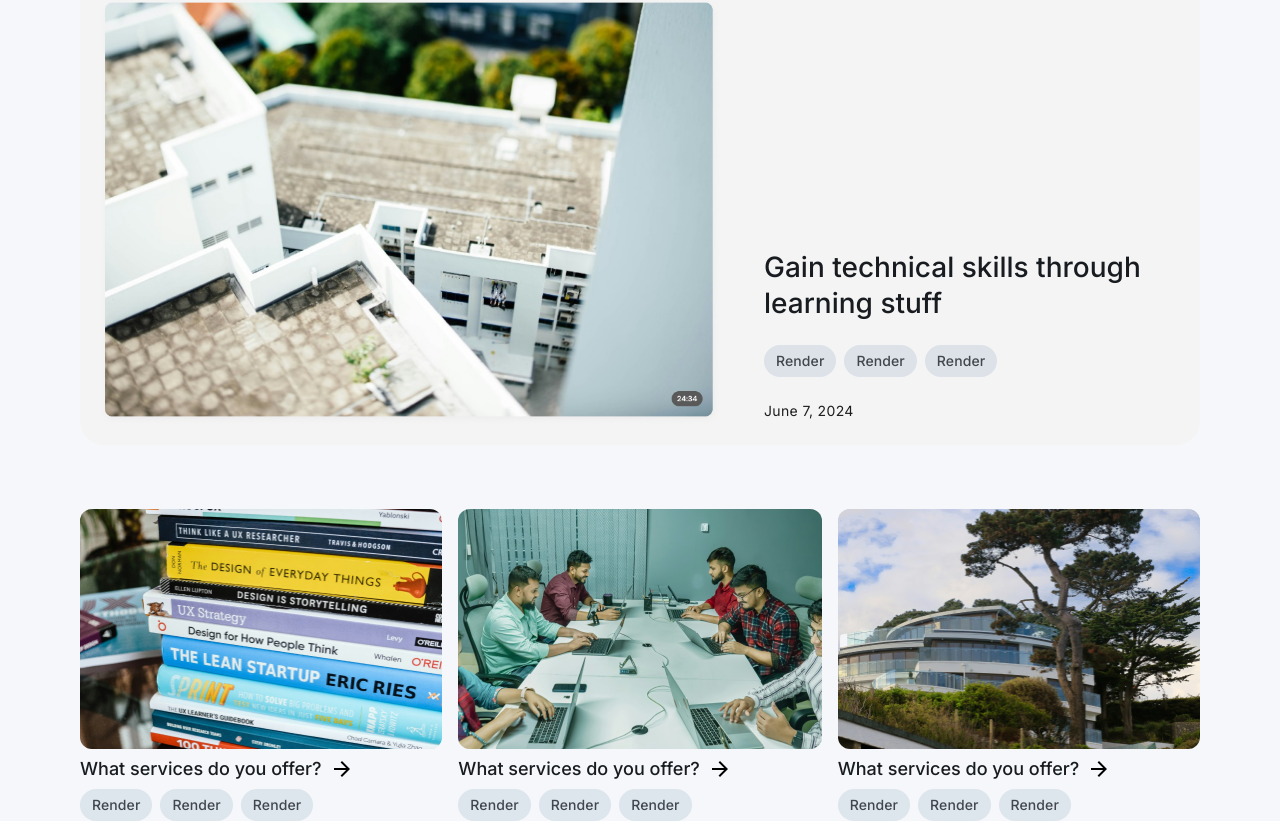
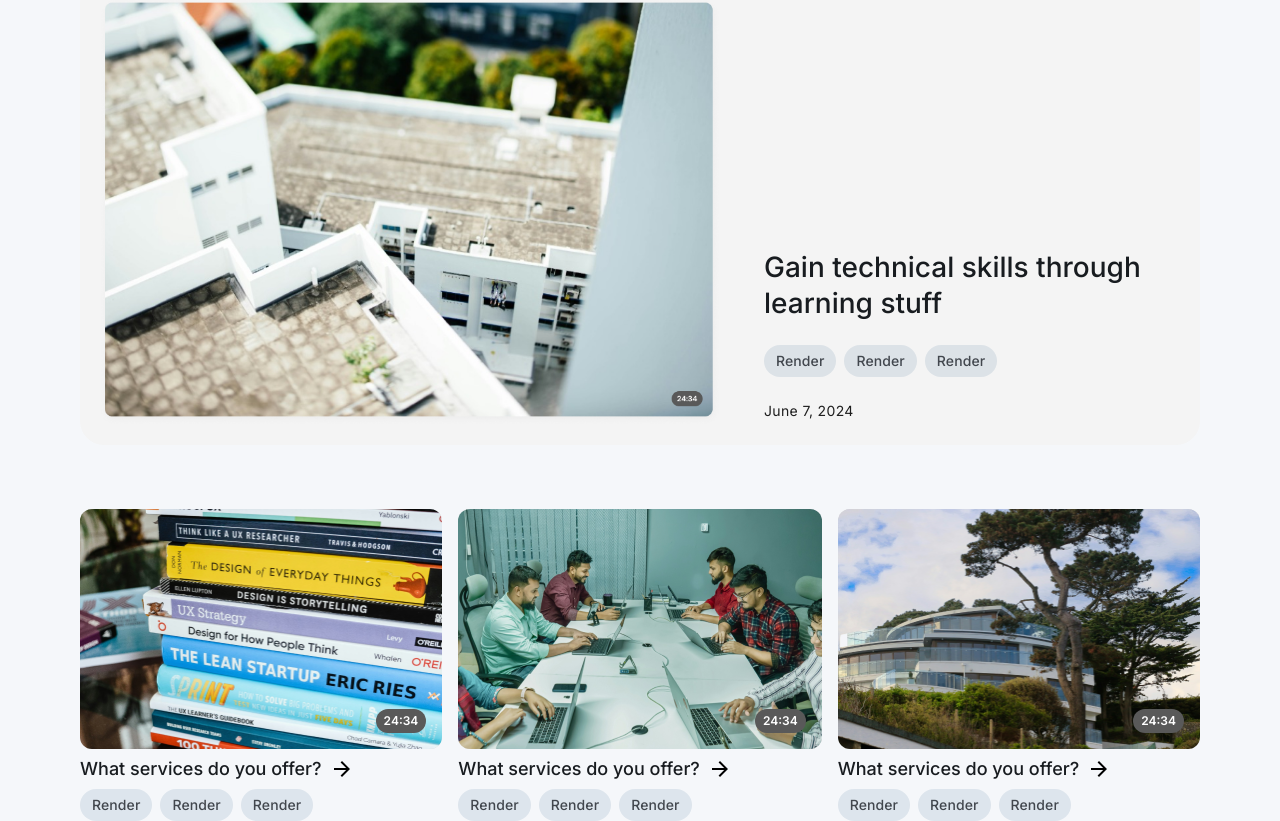
Before and after one commit to CamuStudio/CamuServer, a React (Vite) app in the folder camu/: page /lesson in a window 1280 px wide. Shown: the part 761-1582 px from the top of the page. Built offline with nearby package versions, Linux system fonts and the light colour scheme.

Commit message:
Update: Updated the Lesson Component with styles and video length tag

```diff
--- a/camu/src/components/Lessons/Lesson.jsx
+++ b/camu/src/components/Lessons/Lesson.jsx
@@ -8,7 +8,11 @@ export default function Lesson({lesson}) {
     return (
         <div className={styles.container}>
             <section className={styles.imageContainer}>
-                <img src={previewImgSrc} alt={title} />
+                <img className={styles.previewImage} src={previewImgSrc} alt={title}/>
+                <section className={styles.lessonLengthContainer}>
+                    <p>{`24:34`}</p>
+                </section>
+                <img className={styles.playIcon} src='src/assets/Lessons/lessonsGallery/play_arrow.svg' alt='play'/>
             </section>
             <section className={styles.moduleContainer}>
                 <div className={styles.titleContainer}>
--- a/camu/src/components/Lessons/Lesson.module.css
+++ b/camu/src/components/Lessons/Lesson.module.css
@@ -11,17 +11,60 @@
     height: 240px;
     justify-content: center;
     align-items: center;
+    position: relative;
     border-radius: 12px;
     background: #D9D9D9;
     overflow: hidden;
-    /* Enable */
-    /*box-shadow: 2px 4px 12px var(--Spacing---Size-Space---40, 4px) rgba(45, 49, 53, 0.04);*/
 }
 
-.imageContainer img {
+.previewImage {
     height: 100%;
     width: 100%;
     object-fit: contain;
+}
+
+.lessonLengthContainer {
+    display: flex;
+    padding: var(--Spacing---Size-Space---40, 4px) var(--Spacing---Size-Space---80, 8px);
+    justify-content: center;
+    align-items: center;
+    position: absolute;
+    right: 16px;
+    bottom: 16px;
+    border-radius: var(--Spacing---Size-Space---120, 12px);
+    background: #595959;
+}
+
+.lessonLengthContainer p {
+    color: var(--Main-goten, #FFF);
+    text-align: center;
+    font-feature-settings: 'liga' off, 'clig' off;
+    font-size: 12px;
+    font-style: normal;
+    font-weight: 600;
+    line-height: 16px;
+}
+
+.playIcon {
+    position: absolute;
+    top: calc(50% - 23px);
+    left: calc(50% - 18px);
+    flex-shrink: 0;
+    fill: rgba(227, 243, 252, 0.60);
+    opacity: 0;
+    /*backdrop-filter: blur(2px);*/
+}
+
+.imageContainer:hover {
+    border-radius: 24px;
+    background: linear-gradient(180deg, rgba(0, 0, 0, 0.00) 0%, rgba(0, 0, 0, 0.40) 100%), #D9D9D9;
+    box-shadow: 2px 4px 24px 4px rgba(45, 49, 53, 0.20);
+    transition: all 0.3s ease-in-out;
+}
+
+.imageContainer:hover .playIcon {
+    opacity: 1;
+    transition: opacity 0.3s ease-in-out;
 }
 
 .moduleContainer {
```
Also changed, not shown: camu/src/assets/Lessons/lessonsGallery/play_arrow.svg (added).
